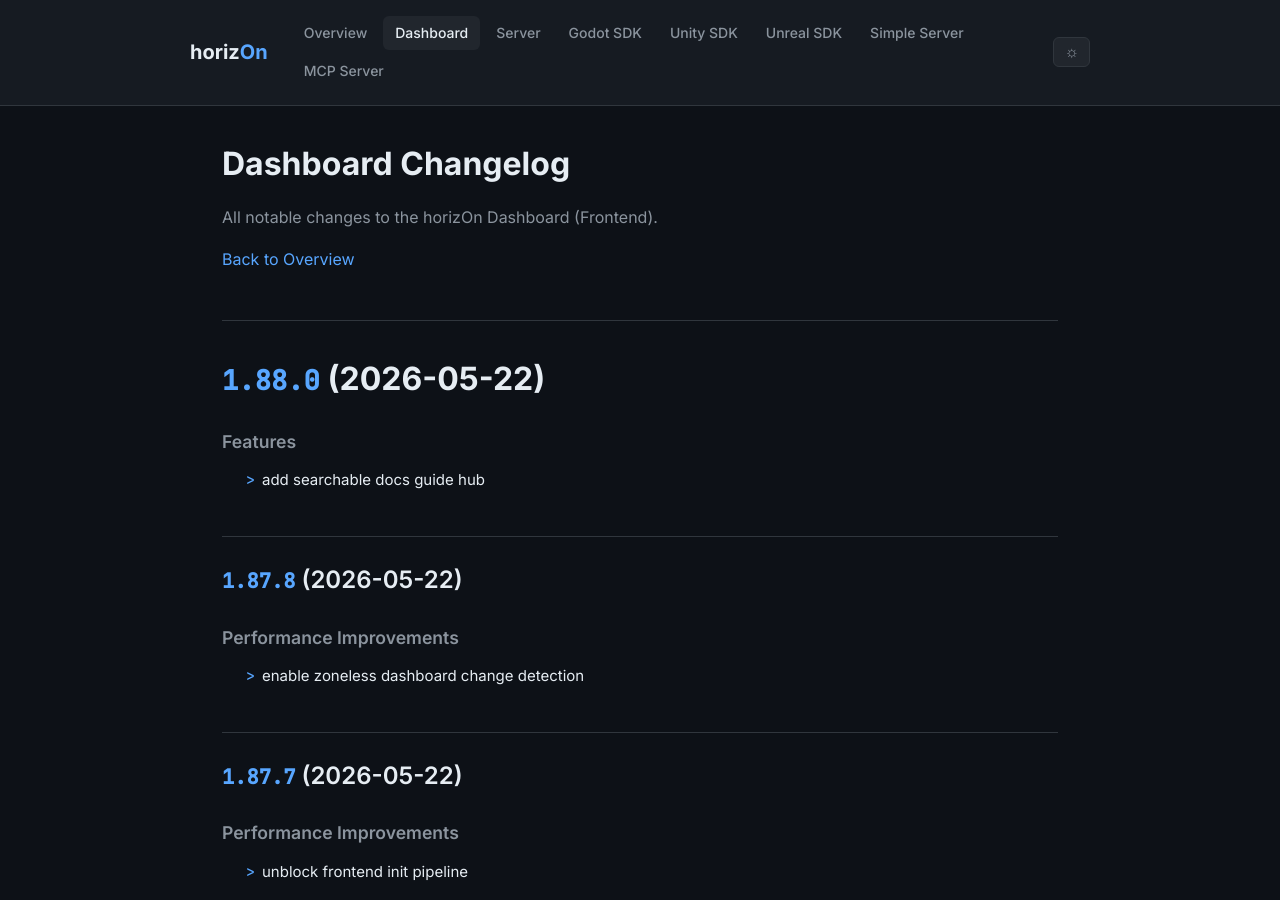
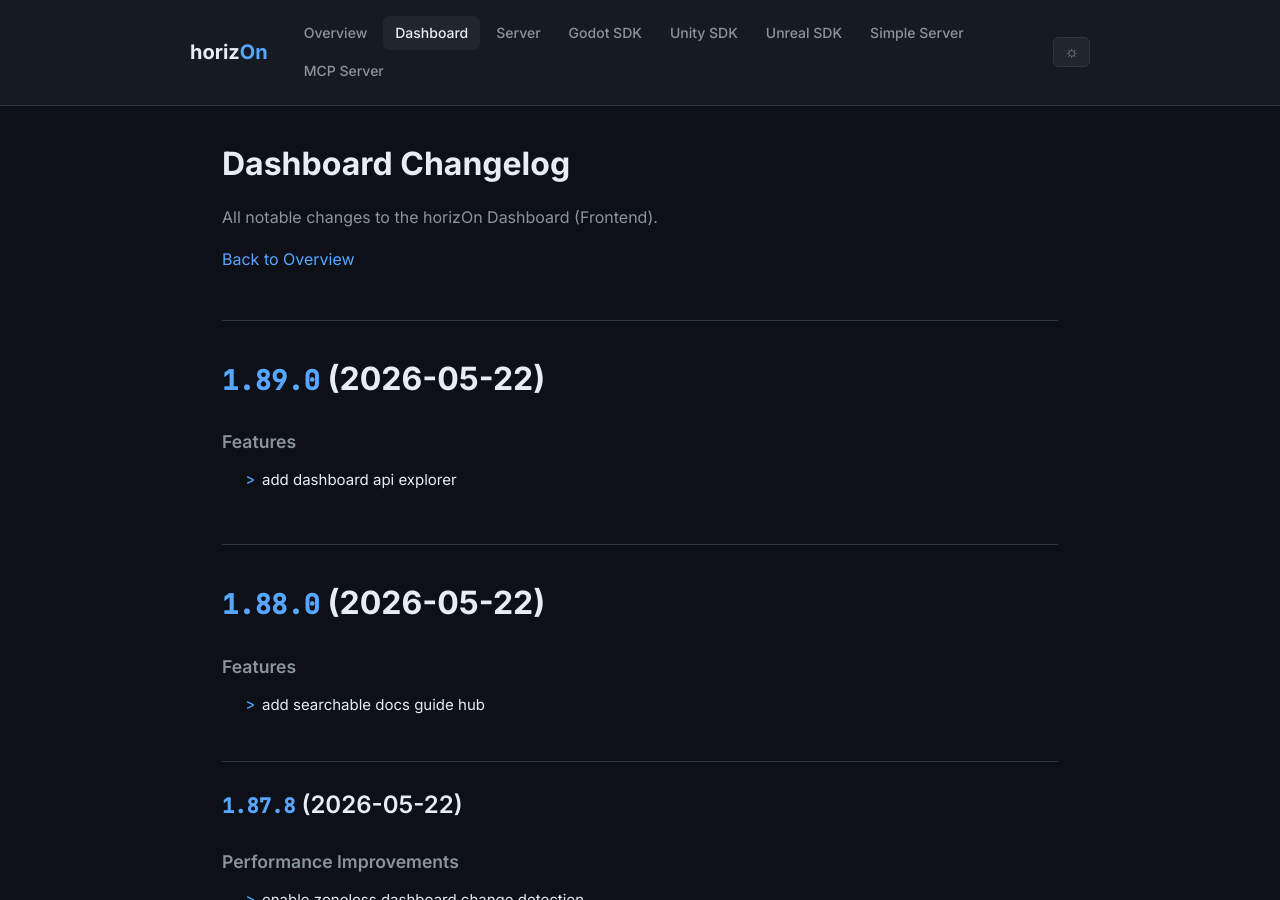
Before and after one commit to ProjectMakersDE/horizOn-Changelog, a Jekyll site: the page built from dashboard-changelog.md, in a window 1280 px wide and 900 px high. Built offline with Jekyll 4.4.1, drawn with Linux system fonts in a browser that asks for light colours.

Commit message:
chore: sync changelogs [skip ci]

```diff
--- a/dashboard-changelog.md
+++ b/dashboard-changelog.md
@@ -8,6 +8,13 @@ title: Dashboard Changelog
 All notable changes to the horizOn Dashboard (Frontend).
 
 [Back to Overview](.)
+
+# [1.89.0](https://github.com/ProjectMakersDE/horizOn-Dashboard/compare/v1.88.0...v1.89.0) (2026-05-22)
+
+
+### Features
+
+* add dashboard api explorer ([451e90f](https://github.com/ProjectMakersDE/horizOn-Dashboard/commit/451e90f011a98fa9e10cca995b168f4c75333ae5))
 
 # [1.88.0](https://github.com/ProjectMakersDE/horizOn-Dashboard/compare/v1.87.8...v1.88.0) (2026-05-22)
 
```
Also changed, not shown: index.md (+1 -1 lines).
